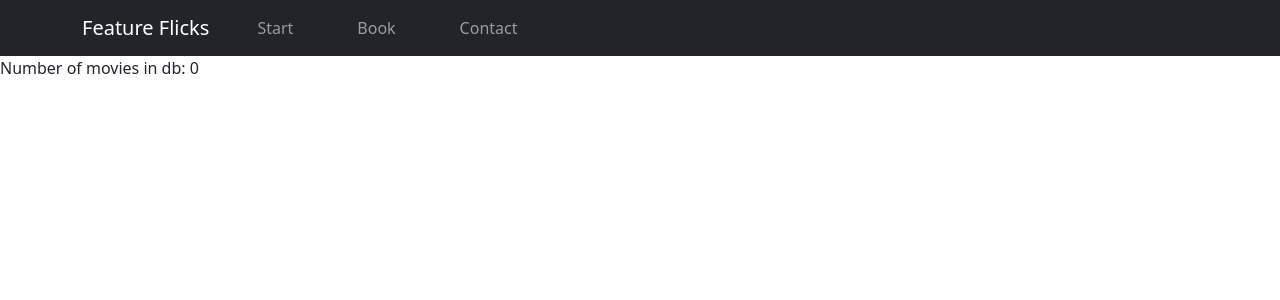
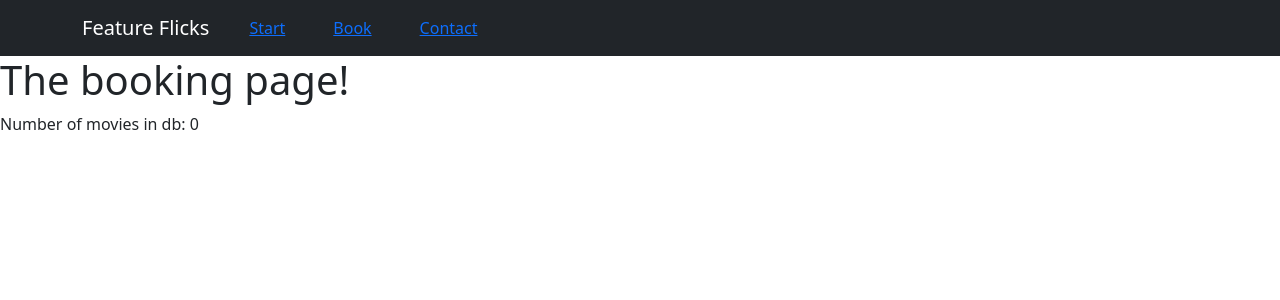
Before and after one commit to rcobanov/Task2, a React (Vite) app: page /book in a window 1280 px wide. Shown: the top 300 px of the page. Built offline with nearby package versions, Linux system fonts and the light colour scheme; no server answers.

Commit message:
Route pages created, adding routes

```diff
--- a/index.html
+++ b/index.html
@@ -4,7 +4,7 @@
     <meta charset="UTF-8" />
     <link rel="icon" type="image/svg+xml" href="/vite.svg" />
     <meta name="viewport" content="width=device-width, initial-scale=1.0" />
-    <title>Vite + React</title>
+    <title>Feature Flicks</title>
   </head>
   <body>
     <div id="root"></div>
--- a/package.json
+++ b/package.json
@@ -12,7 +12,8 @@
     "bootstrap": "^5.2.3",
     "react": "^18.2.0",
     "react-bootstrap": "^2.7.2",
-    "react-dom": "^18.2.0"
+    "react-dom": "^18.2.0",
+    "react-router-dom": "^6.9.0"
   },
   "devDependencies": {
     "@types/react": "^18.0.27",
--- a/src/App.jsx
+++ b/src/App.jsx
@@ -1,11 +1,15 @@
 import { useState, useEffect } from 'react'
+import { Routes, Route } from 'react-router-dom'
 import './App.css'
 import Navigationbar from "./Navigationbar"
+import Start from './pages/Start'
+import Book from './pages/Book'
+import About from './pages/About'
+import Page404 from './pages/Page404'
 
-function App() {
+export default function App() {
 
   const [movieLength, setMovieLength] = useState(0);
-
 
   useEffect(() => {
     fetch('/api/movies')
@@ -19,8 +23,13 @@ function App() {
   return (
     <>
       <Navigationbar />
+      <Routes>
+        <Route path="/" element={<Start />} />
+        <Route path="/book" element={<Book />} />
+        <Route path="/about" element={<About />} />
+        {/* Add a 404 page last using path='*' */}
+        <Route path="*" element={<Page404 />} />
+      </Routes>
       <p>Number of movies in db: {movieLength}</p>
     </>)
 }
-
-export default App
--- a/src/Navigationbar.jsx
+++ b/src/Navigationbar.jsx
@@ -2,6 +2,7 @@ import React from 'react';
 import Navbar from 'react-bootstrap/Navbar';
 import Nav from 'react-bootstrap/Nav';
 import Container from 'react-bootstrap/Container';
+import { NavLink } from 'react-router-dom';
 
 export default function NavigationBar() {
   return (
@@ -13,9 +14,9 @@ export default function NavigationBar() {
         </Navbar.Toggle>
         <Navbar.Collapse id="navbar-nav">
           <Nav>
-            <Nav.Link href="#" className="mx-4">Start</Nav.Link>
-            <Nav.Link href="#" className="mx-4">Book</Nav.Link>
-            <Nav.Link href="#" className="mx-4">Contact</Nav.Link>
+            <NavLink to="/" className="mx-4">Start</NavLink>
+            <NavLink to="/book" className="mx-4">Book</NavLink>
+            <NavLink to="/about" className="mx-4">Contact</NavLink>
           </Nav>
         </Navbar.Collapse>
       </Container>
--- a/src/main.jsx
+++ b/src/main.jsx
@@ -1,5 +1,6 @@
 import React from 'react';
 import ReactDOM from 'react-dom/client';
+import { BrowserRouter } from 'react-router-dom'
 import 'bootstrap/dist/css/bootstrap.min.css';
 import App from './App';
 
@@ -7,6 +8,8 @@ import './index.css';
 
 ReactDOM.createRoot(document.getElementById('root')).render(
   <React.StrictMode>
-    <App />
+    <BrowserRouter>
+      <App />
+    </BrowserRouter>
   </React.StrictMode>,
 )
--- /dev/null
+++ b/src/pages/About.jsx
@@ -0,0 +1,7 @@
+export default function About(){
+  return (
+    <>
+      <h1>Here's info about us.</h1>
+    </>
+   )
+}
--- /dev/null
+++ b/src/pages/Book.jsx
@@ -0,0 +1,7 @@
+export default function Book(){
+  return (
+    <>
+      <h1>The booking page!</h1>
+    </>
+   )
+}
--- /dev/null
+++ b/src/pages/Page404.jsx
@@ -0,0 +1,7 @@
+export default function Page404(){
+  return (
+    <>
+      <h1> Page not found!</h1>
+    </>
+   )
+}
--- /dev/null
+++ b/src/pages/Start.jsx
@@ -0,0 +1,7 @@
+export default function Start(){
+  return (
+    <>
+      <h1>The start page!</h1>
+    </>
+   )
+}
```
Also changed, not shown: 1 other file (tests, documents, lock files or other folders).
